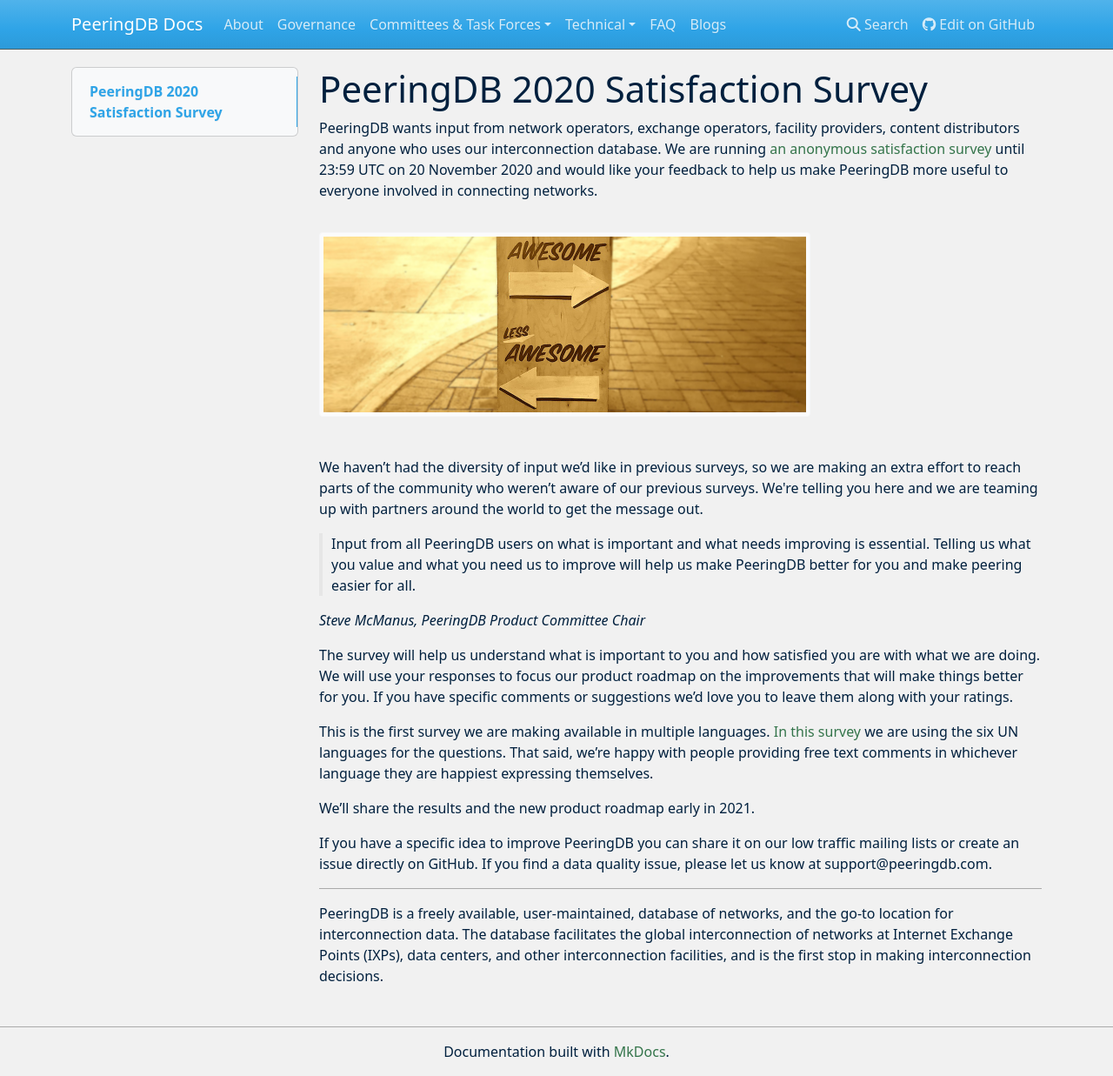
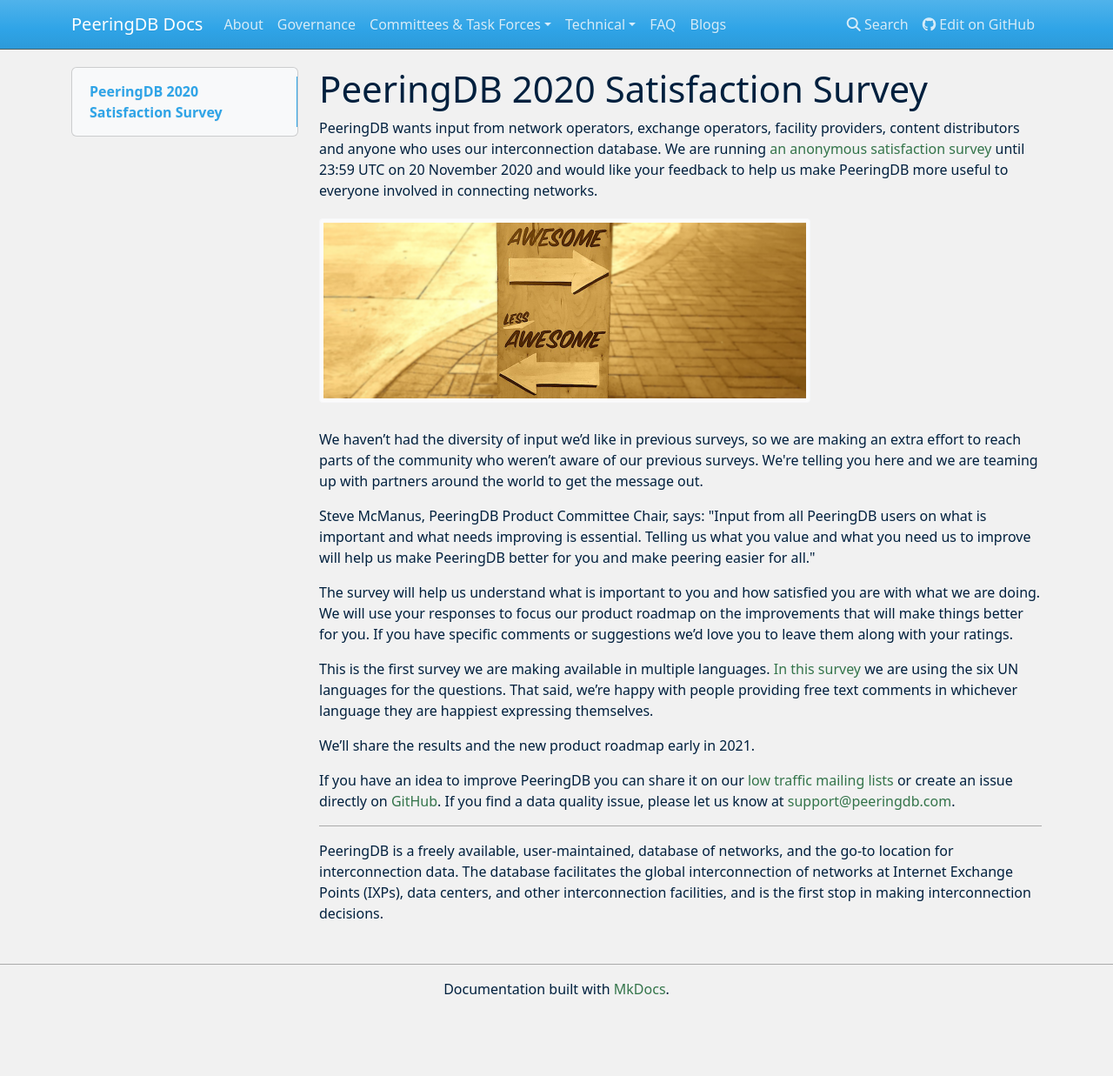
Before and after one commit to peeringdb/docs, an MkDocs documentation site: the page built from docs/blog/peeringdb_2020_satisfaction_survey.md, in a window 1280 px wide and 1237 px high. Shown: the whole window at 87% size. Built offline with MkDocs 1.6.1, drawn with Linux system fonts in a browser that asks for light colours; nearby versions of some CDN libraries.

Commit message:
Survey blog copy edits.

```diff
--- a/docs/blog/PeeringDB_2020_Satisfaction_Survey.md
+++ b/docs/blog/peeringdb_2020_satisfaction_survey.md
@@ -1,13 +1,9 @@
 # PeeringDB 2020 Satisfaction Survey
 PeeringDB wants input from network operators, exchange operators, facility providers, content distributors and anyone who uses our interconnection database. We are running [an anonymous satisfaction survey](https://surveyhero.com/c/f7be5236) until 23:59 UTC on 20 November 2020 and would like your feedback to help us make PeeringDB more useful to everyone involved in connecting networks.
-
-![[Awesome Arrows by Jon Tyson on Unsplash]](Awesome_arrows_sign_Banner-555x202.png)
-
+![[Awesome Arrows by Jon Tyson on Unsplash]](images/awesome_arrows_sign_banner-555x202.png)
 We haven’t had the diversity of input we’d like in previous surveys, so we are making an extra effort to reach parts of the community who weren’t aware of our previous surveys. We're telling you here and we are teaming up with partners around the world to get the message out.
 
-> Input from all PeeringDB users on what is important and what needs improving is essential. Telling us what you value and what you need us to improve will help us make PeeringDB better for you and make peering easier for all.
-
-*Steve McManus, PeeringDB Product Committee Chair*
+Steve McManus, PeeringDB Product Committee Chair, says: "Input from all PeeringDB users on what is important and what needs improving is essential. Telling us what you value and what you need us to improve will help us make PeeringDB better for you and make peering easier for all."
 
 The survey will help us understand what is important to you and how satisfied you are with what we are doing. We will use your responses to focus our product roadmap on the improvements that will make things better for you. If you have specific comments or suggestions we’d love you to leave them along with your ratings.
 
@@ -15,7 +11,7 @@
 
 We’ll share the results and the new product roadmap early in 2021.
 
-If you have a specific idea to improve PeeringDB you can share it on our low traffic mailing lists or create an issue directly on GitHub. If you find a data quality issue, please let us know at support@peeringdb.com.
+If you have an idea to improve PeeringDB you can share it on our [low traffic mailing lists](https://docs.peeringdb.com/#mailing-lists) or create an issue directly on [GitHub](https://github.com/peeringdb/peeringdb). If you find a data quality issue, please let us know at <support@peeringdb.com>.
 
 ---
 
```
Also changed, not shown: docs/blog/images/awesome_arrows_sign_banner-555x202.png (renamed from docs/blog/Awesome_arrows_sign_Banner-555x202.png).
